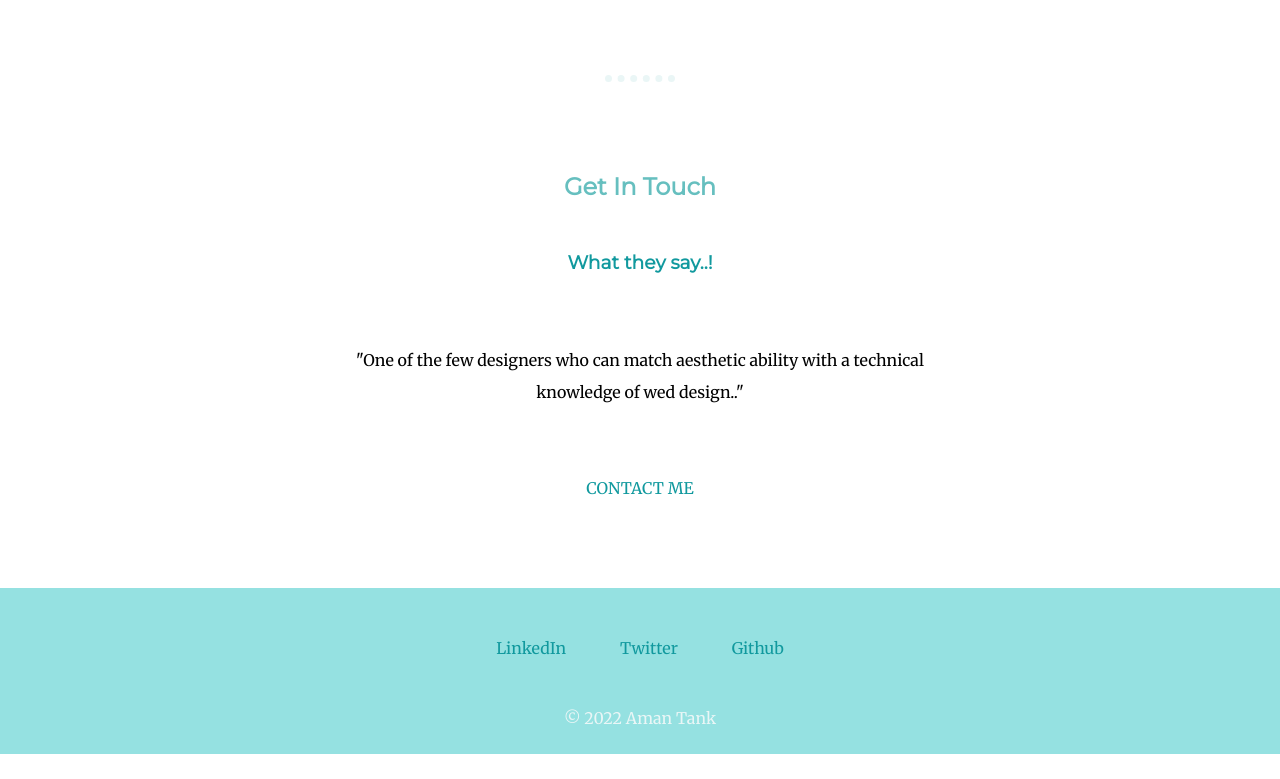
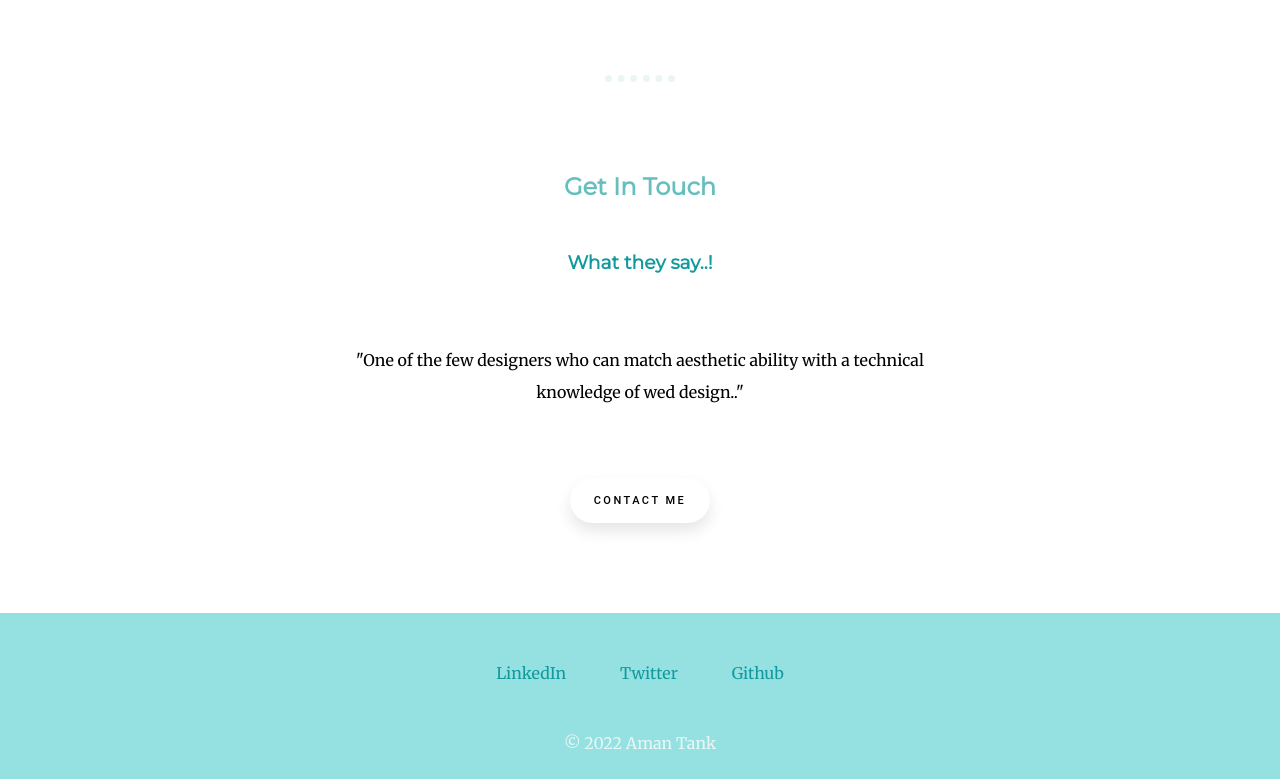
Before and after one commit to amannntank/amantank.github.io, a plain HTML site: page index.html in a window 1280 px wide. Shown: the part 2971-3750 px from the top of the page. Before the commit the page ends 3725 px from the top, so only its background shows below. Drawn offline with Linux system fonts and the light colour scheme.

Commit message:
changed Contact me button

```diff
--- a/Css/style.css
+++ b/Css/style.css
@@ -225,6 +225,45 @@ hr{
 
 
 
+html, body {
+    height: 100%;
+  }
+
+  .wrap {
+    height: 100%;
+    display: flex;
+    align-items: center;
+    justify-content: center;
+  }
+
+  .button {
+    width: 140px;
+    height: 45px;
+    font-family: 'Roboto', sans-serif;
+    font-size: 11px;
+    text-transform: uppercase;
+    letter-spacing: 2.5px;
+    font-weight: 500;
+    color: #000;
+    background-color: #fff;
+    border: none;
+    border-radius: 45px;
+    box-shadow: 0px 8px 15px rgba(0, 0, 0, 0.1);
+    transition: all 0.3s ease 0s;
+    cursor: pointer;
+    outline: none;
+    }
+
+  .button:hover {
+    background-color: #2EE59D;
+    box-shadow: 0px 15px 20px rgba(46, 229, 157, 0.4);
+    color: #fff;
+    transform: translateY(-7px);
+  }
+
+
+
+
 
 
 @media  (max-width: 700px){
@@ -353,5 +392,11 @@ hr{
         top: 50px;
     }
 
+    .dd{
+        font-size: 15px;
+    }
+
+
+
 
   }
--- a/index.html
+++ b/index.html
@@ -83,8 +83,15 @@
           <h2>Get In Touch</h2>
           <h3 class="footerh3">What they say..!</h3>
           <p class="footerbelowh3">"One of the few designers who can match aesthetic ability with a technical knowledge of wed design.."</p>
-          <a class="BUTTON_ZLH" href="mailto:hemustdielouis@gmial.com">CONTACT ME</a>
-        </div>
+
+
+          <div class="wrap">
+            <button class="button" onclick="window.location.href='mailto:hemustdielouis@gmail.com'" type="button">Contact Me</button>
+          </div>
+
+
+
+
       </div>
 
     </div>
```
